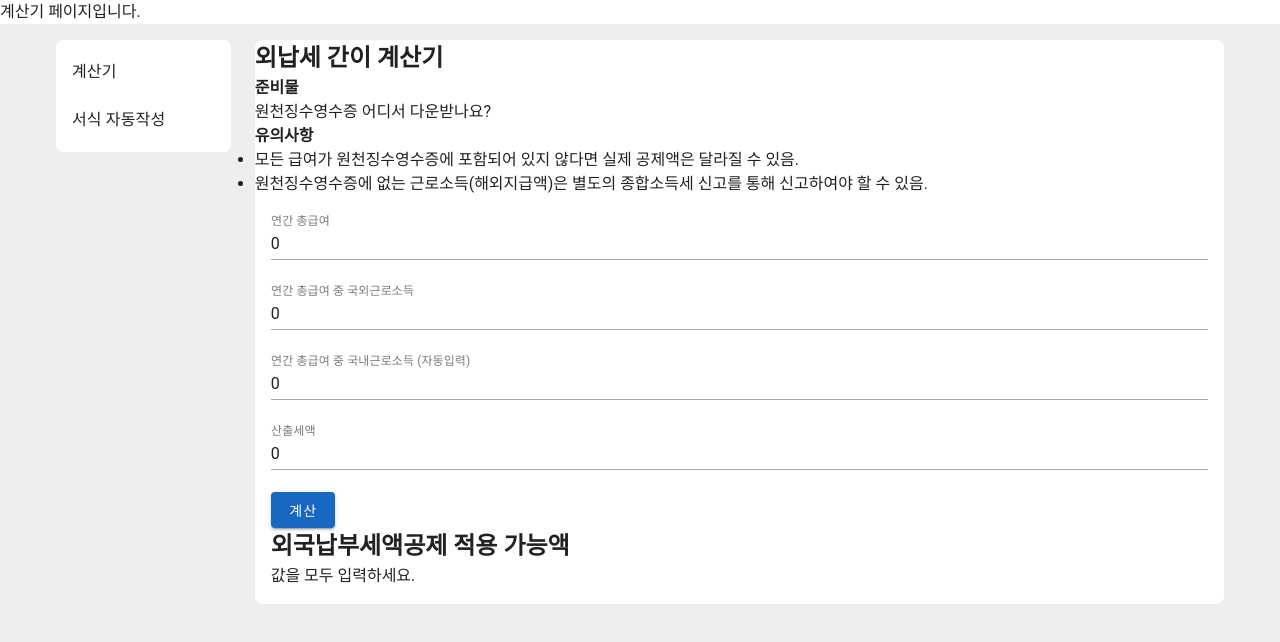
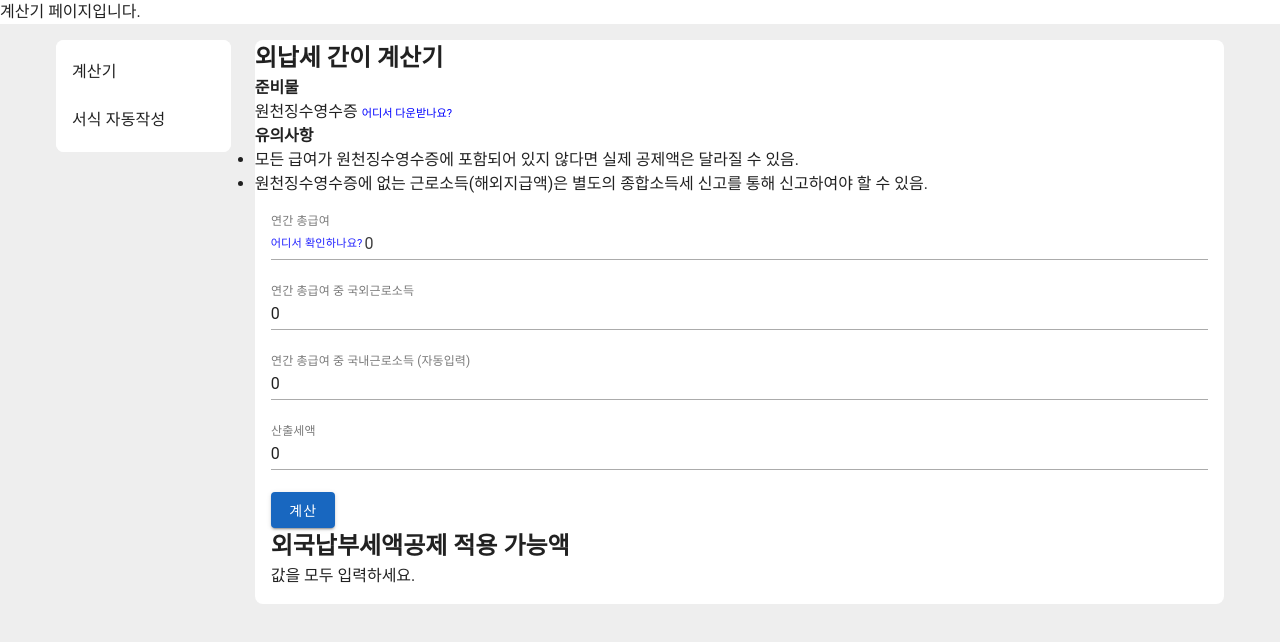
Before and after one commit to monguriman/kr-tax, a Vue app: page / in a window 1280 px wide. Shown: the top 642 px of the page. Built offline with nearby package versions, Linux system fonts and the light colour scheme.

Commit message:
총소득 입력안내 모달 추가

```diff
--- /dev/null
+++ b/src/components/AnnualIncomeGuideModal.vue
@@ -0,0 +1,22 @@
+<template>
+  <div>
+    [총급여 입력 방법]
+    <br />
+    원천징수영수증 2페이지의 (21)총급여 금액을 입력하세요.
+    <img :src="annualIncomeGuide" alt="annualIncomeGuide" style="width: 100%" />
+  </div>
+</template>
+
+<script>
+import annualIncomeGuide from "../assets/annualIncomeGuide.png";
+
+export default {
+  data() {
+    return {
+      annualIncomeGuide,
+    };
+  },
+};
+</script>
+
+<style scoped></style>
--- a/src/components/DownloadGuideModal.vue
+++ b/src/components/DownloadGuideModal.vue
@@ -1,6 +1,6 @@
 <template>
-  <div class="download-guide">
-    [다운로드 가이드]
+  <div>
+    [원천징수영수증 다운 방법]
     <br />
     1.
     <a
@@ -10,8 +10,8 @@
       >홈택스</a
     >
     로그인 <br />
-    <img :src="downloadGuide" alt="downloadGuide" /> <br />2. 조회/발급 > 기타
-    조회 >근로소득 지급명세서 조회 > 사업자 번호 클릭
+    <br />2. 조회/발급 > 기타 조회 >근로소득 지급명세서 조회 > 사업자 번호 클릭
+    <img :src="downloadGuide" alt="downloadGuide" style="width: 100%" />
   </div>
 </template>
 
@@ -28,7 +28,5 @@ export default {
 </script>
 
 <style scoped>
-.download-guide {
-  background-color: white;
-}
+
 </style>
--- a/src/components/IntroBox.vue
+++ b/src/components/IntroBox.vue
@@ -3,7 +3,7 @@
   <div>
     <h4>준비물</h4>
     원천징수영수증
-    <span @click="showModalDownloadGuide = true" class="modal-guide-text"
+    <span @click="showDownloadGuideModal = true" class="modal-guide-text"
       >어디서 다운받나요?</span
     >
   </div>
@@ -21,8 +21,11 @@
     </ul>
   </div>
 
-  <v-dialog v-model="showModalDownloadGuide" width="500">
-    <DownloadGuideModal />
+  <v-dialog v-model="showDownloadGuideModal">
+    <div class="modal">
+      <DownloadGuideModal />
+      <button @click="showDownloadGuideModal=false">닫기</button>
+    </div>
   </v-dialog>
 </template>
 
@@ -32,8 +35,10 @@ export default {
   components: { DownloadGuideModal },
   data() {
     return {
-      showModalDownloadGuide: false,
+      showDownloadGuideModal: false,
     };
   },
 };
 </script>
+
+<style scoped></style>
--- a/src/components/TaxCalculator.vue
+++ b/src/components/TaxCalculator.vue
@@ -1,5 +1,4 @@
 <template>
-  <div>
   <v-container>
     <v-form @submit.prevent="calculateForeignTaxCredit">
       <v-text-field
@@ -9,7 +8,13 @@
         required
         @input="validateInput"
         variant="underlined"
-        ></v-text-field>
+      >
+        <span
+          class="modal-guide-text"
+          @click="showAnnualIncomeGuideModal = true"
+          >어디서 확인하나요?</span
+        ></v-text-field
+      >
       <v-text-field
         v-model="foreignIncome"
         label="연간 총급여 중 국외근로소득"
@@ -51,17 +56,23 @@
         >원 만큼 세금을 환급받을 수 있습니다.
       </p>
     </div>
+  </v-container>
 
-
-    </v-container>
+  <v-dialog v-model="showAnnualIncomeGuideModal">
+    <div class="modal">
+      <AnnualIncomeGuideModal />
+      <button @click="showAnnualIncomeGuideModal = false">닫기</button>
     </div>
+  </v-dialog>
 </template>
 
 <script>
+import AnnualIncomeGuideModal from "./AnnualIncomeGuideModal.vue";
 export default {
-  components: {  },
+  components: { AnnualIncomeGuideModal },
   data() {
     return {
+      showAnnualIncomeGuideModal: false,
       annualIncome: 0,
       foreignIncome: 0,
       calculatedTax: 0,
--- /dev/null
+++ b/src/global.css
@@ -0,0 +1,11 @@
+.modal-guide-text {
+  color: blue;
+  cursor: pointer;
+  font-size: 0.7em;
+}
+
+.modal {
+  background-color: white;
+  width: 40em;
+  border: solid black 1px;
+}
--- a/src/main.js
+++ b/src/main.js
@@ -1,6 +1,7 @@
 import { createApp } from 'vue';
 import App from './App.vue';
 import router from './router';
+import './global.css';
 
 // Vuetify
 import 'vuetify/styles';
```
Also changed, not shown: src/assets/annualIncomeGuide.png (added), src/assets/downloadGuide.png (added), src/components/CalculatedTaxGuideModal.vue (added), src/components/ForeignIncomeGuideModal.vue (added). Lines whose indentation alone changed are shown as unchanged.
